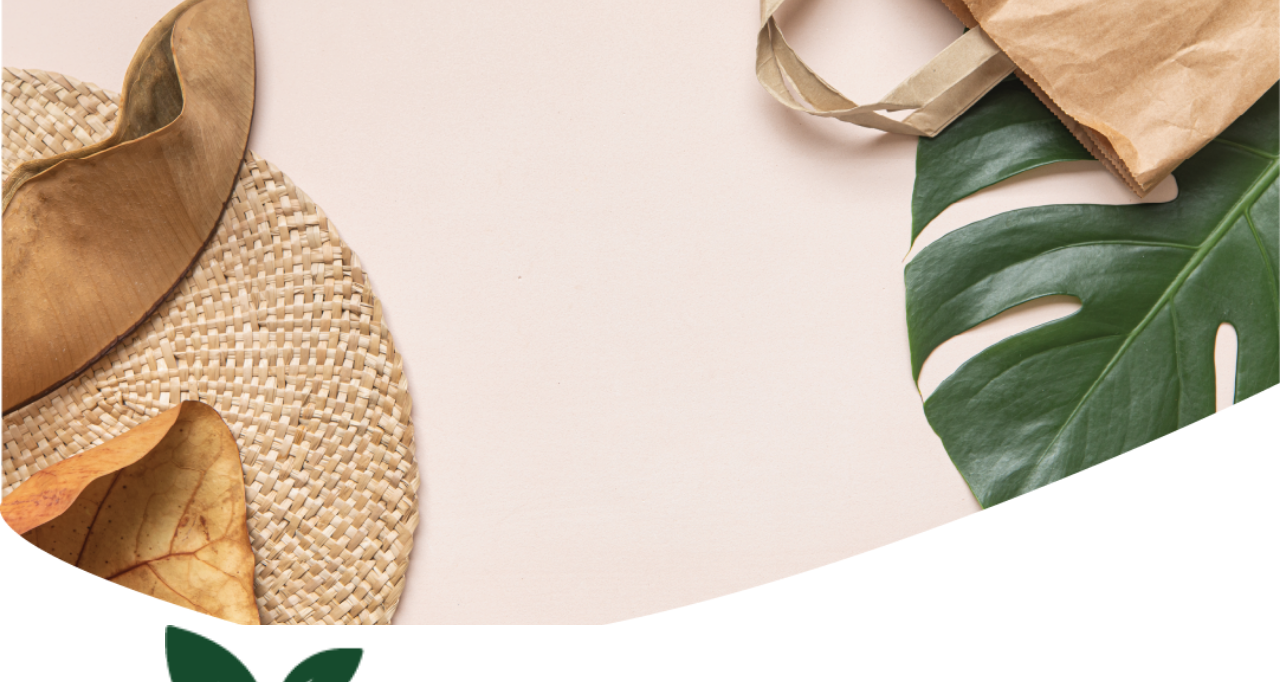
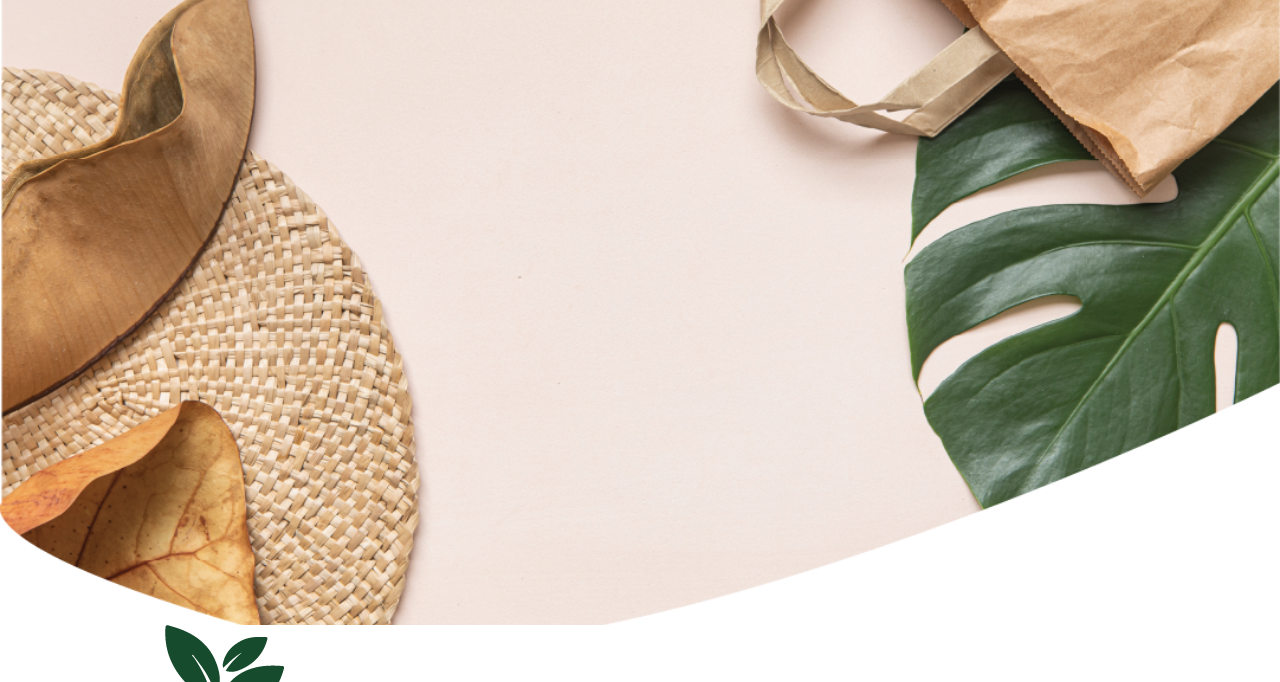
Before and after one commit to graciabanegas/mygarden, a plain HTML site: page index.html in a window 1280 px wide. Shown: the part 60-742 px from the top of the page. Drawn offline with Linux system fonts and the light colour scheme.

Commit message:
Add files via upload

```diff
--- a/index.html
+++ b/index.html
@@ -327,7 +327,7 @@
 				  <!-- page-content has additional login-screen content -->
 				<img src="img/login.png" alt="">
 				  <div class="page-content login-screen-content">
-					<img src="img/leaves.png" class="img-fluid position-left" width="18%" alt="">
+					<img src="img/leaves.png" class="img-fluid position-left" alt="">
 					<div class="login-screen-title">Welcome back!</div>
 					 <h3 class="text-align-center margin-text">Log in to your account</h3>
 					<!-- Login form -->
```
